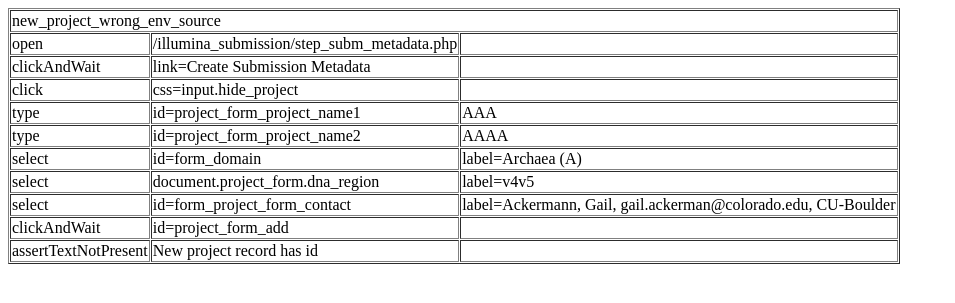
After one commit to annaship/illumina_submission, a PHP site: page /selenium_tests/new_project_wrong_env_source.html in a window 1280 px wide. The commit adds this page. Shown: the top 303 px of the page, without its empty margins (0-955 px from the left). Run offline with PHP 8.4, Linux system fonts and the light colour scheme.

Commit message:
form_project_form_env_source to env_source_name

```diff
--- a/insert_project.php
+++ b/insert_project.php
@@ -2,7 +2,7 @@
 if ($_SESSION['is_local'])
 {
   print_r($_POST);
-  $env_sample_source_id = get_env_sample_source_id($_POST['project_form_env_source']);
+  $env_sample_source_id = get_env_sample_source_id($_POST['env_source_name']);
   $contact_id = get_contact_id($contact_full);
 
   $project_name = $_POST['project_name1'] . "_" . $_POST['project_name2'] . "_" . $_POST['domain'] . $_POST['dna_region'];
--- /dev/null
+++ b/selenium_tests/new_project_wrong_env_source.html
@@ -0,0 +1,66 @@
+<?xml version="1.0" encoding="UTF-8"?>
+<!DOCTYPE html PUBLIC "-//W3C//DTD XHTML 1.0 Strict//EN" "http://www.w3.org/TR/xhtml1/DTD/xhtml1-strict.dtd">
+<html xmlns="http://www.w3.org/1999/xhtml" xml:lang="en" lang="en">
+<head profile="http://selenium-ide.openqa.org/profiles/test-case">
+<meta http-equiv="Content-Type" content="text/html; charset=UTF-8" />
+<link rel="selenium.base" href="http://localhost/" />
+<title>new_project_wrong_env_source</title>
+</head>
+<body>
+<table cellpadding="1" cellspacing="1" border="1">
+<thead>
+<tr><td rowspan="1" colspan="3">new_project_wrong_env_source</td></tr>
+</thead><tbody>
+<tr>
+	<td>open</td>
+	<td>/illumina_submission/step_subm_metadata.php</td>
+	<td></td>
+</tr>
+<tr>
+	<td>clickAndWait</td>
+	<td>link=Create Submission Metadata</td>
+	<td></td>
+</tr>
+<tr>
+	<td>click</td>
+	<td>css=input.hide_project</td>
+	<td></td>
+</tr>
+<tr>
+	<td>type</td>
+	<td>id=project_form_project_name1</td>
+	<td>AAA</td>
+</tr>
+<tr>
+	<td>type</td>
+	<td>id=project_form_project_name2</td>
+	<td>AAAA</td>
+</tr>
+<tr>
+	<td>select</td>
+	<td>id=form_domain</td>
+	<td>label=Archaea (A)</td>
+</tr>
+<tr>
+	<td>select</td>
+	<td>document.project_form.dna_region</td>
+	<td>label=v4v5</td>
+</tr>
+<tr>
+	<td>select</td>
+	<td>id=form_project_form_contact</td>
+	<td>label=Ackermann, Gail, gail.ackerman@colorado.edu, CU-Boulder</td>
+</tr>
+<tr>
+	<td>clickAndWait</td>
+	<td>id=project_form_add</td>
+	<td></td>
+</tr>
+<tr>
+	<td>assertTextNotPresent</td>
+	<td>New project record has id</td>
+	<td></td>
+</tr>
+</tbody></table>
+</body>
+</html>
--- a/step_subm_metadata_form_metadata_table_rows.php
+++ b/step_subm_metadata_form_metadata_table_rows.php
@@ -39,7 +39,7 @@
         <td><input class="text_inp size_dataset" type="text" name="dataset_description_0" id="form_dataset_description_0" value="<?php echo $selected_dataset_description ?>"/></td>
 
         <td>
-        <select name="env_source_name_0" id="form_env_source_name_0">
+        <select name="env_source_name" id="form_env_source_name_0">
 
        <?php
          print_options($env_source_names, $selected_env_source_name);
--- a/step_subm_metadata_form_project.php
+++ b/step_subm_metadata_form_project.php
@@ -94,9 +94,9 @@ foreach ($arr_fields_to_show as $field_name) {
 // todo: Button "add new project - clear the project form"
 ?>
   <tr class="fields">
-    <td class="fields" ><label for="project_form_env_source">env_source_name</label></td>
+    <td class="fields" ><label for="env_source_name">env_source_name</label></td>
     <td colspan=2>
-    <select name="project_form_env_source" id="form_project_form_env_source">
+    <select name="env_source_name" id="form_env_source_name">
    <?php
    print "HERE";
    print_out($project_errors);
--- a/step_subm_metadata_form_project_validation.php
+++ b/step_subm_metadata_form_project_validation.php
@@ -22,7 +22,7 @@ foreach ($project_form_fields as $field_name => $requirement)
 }
 
 $project_results        = populate_post_vars($_POST);
-$selected_env_source_name = $_POST['project_form_env_source'];
+$selected_env_source_name = $_POST['env_source_name'];
 $selected_contact_full  = $_POST['project_form_contact'];
 $selected_domain        = $_POST['domain'];
 $selected_dna_region    = $_POST['dna_region'];
```
Also changed, not shown: selenium_tests/new_project_all_wrong.html (added, +56 -0 lines), selenium_tests/new_project_good.html (+11 -18 lines), selenium_tests/new_project_wrong_pr_name2 and env_source.html (added, +56 -0 lines), 2 other files.
